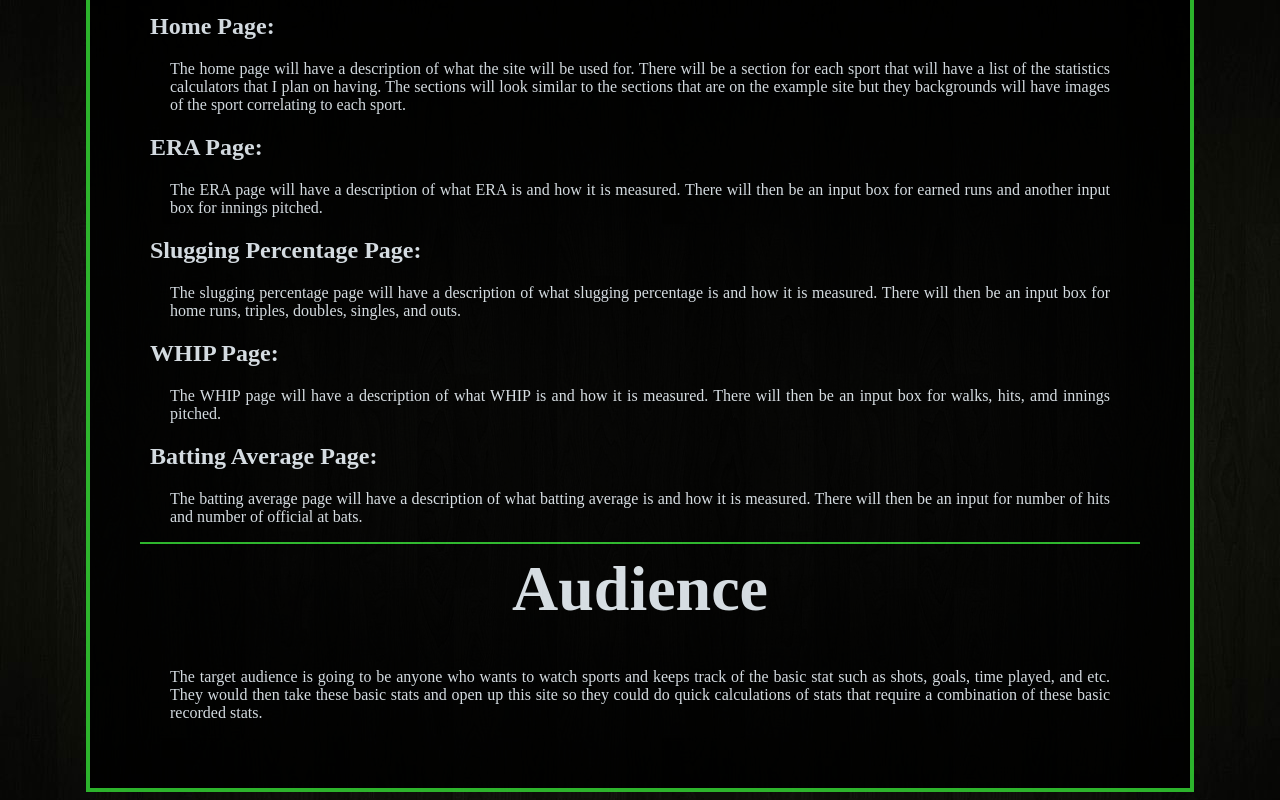
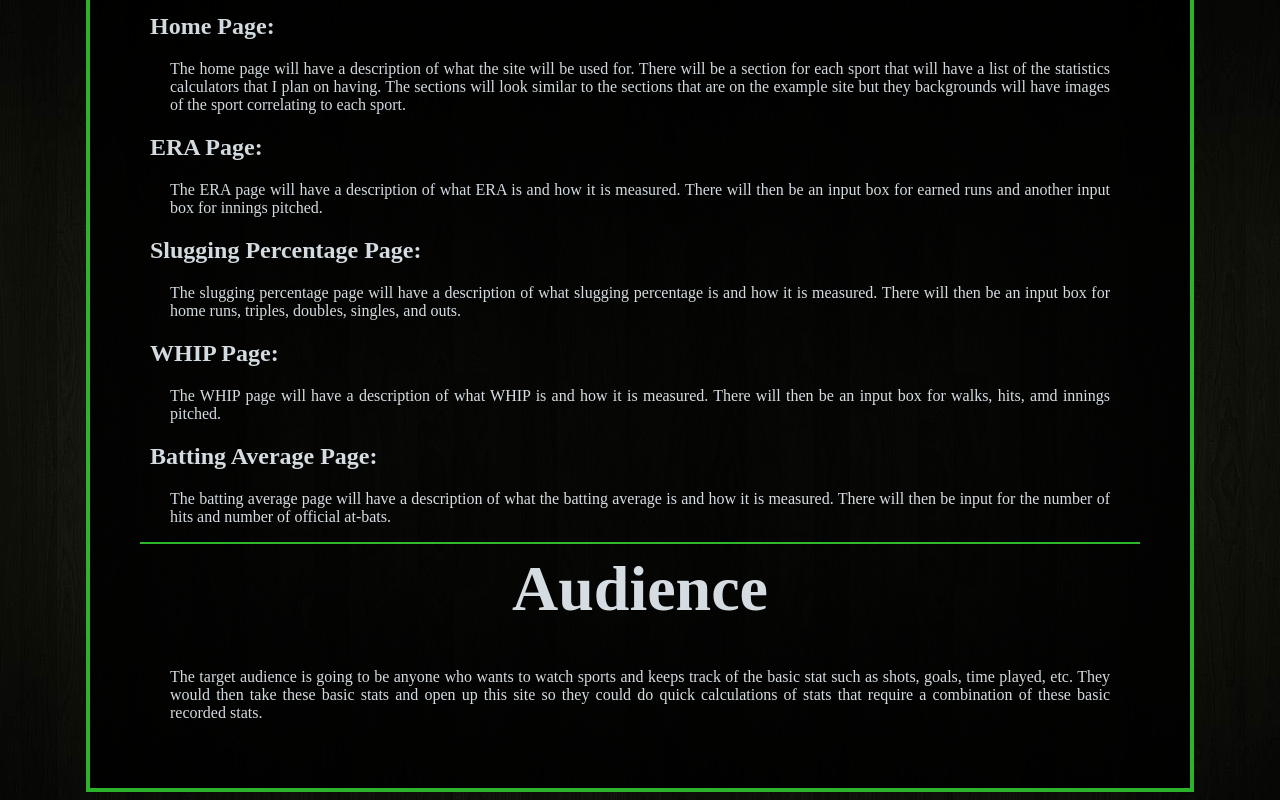
Before and after one commit to Human-Computer-Interaction-Course/assignment-one-project-proposal-eglandj, a plain HTML site: page index.html in a window 1280 px wide. Shown: the part 1034-1834 px from the top of the page. Drawn offline with Linux system fonts and the light colour scheme; a web font is replaced by a local one.

Commit message:
Grammar issues

```diff
--- a/index.html
+++ b/index.html
@@ -48,8 +48,7 @@
                     to each sport.
                 </p>
                 <h2>ERA Page:</h2>
-                <p>The ERA page will have a description of what ERA is and how it is measured. There will then be an input box for earned runs and another
-                    input box for innings pitched.
+                <p>The ERA page will have a description of what ERA is and how it is measured. There will then be an input box for earned runs and another input box for innings pitched.
                 </p>
                 <h2>Slugging Percentage Page:</h2>
                 <p>The slugging percentage page will have a description of what slugging percentage is and how it is measured. There will then be an input box for home runs, triples,
@@ -59,11 +58,11 @@
                 <p>The WHIP page will have a description of what WHIP is and how it is measured. There will then be an input box for walks, hits, amd innings pitched.
                 </p>
                 <h2>Batting Average Page:</h2>
-                <p>The batting average page will have a description of what batting average is and how it is measured. There will then be an input for number of hits and number of official at bats.
+                <p>The batting average page will have a description of what the batting average is and how it is measured. There will then be input for the number of hits and number of official at-bats.
                 </p>
                 <hr>
                 <h1>Audience</h1>
-                <p>The target audience is going to be anyone who wants to watch sports and keeps track of the basic stat such as shots, goals, time played, and etc. They would
+                <p>The target audience is going to be anyone who wants to watch sports and keeps track of the basic stat such as shots, goals, time played, etc. They would
                     then take these basic stats and open up this site so they could do quick calculations of stats that require a combination of these basic recorded stats.
                 </p>
 
```
